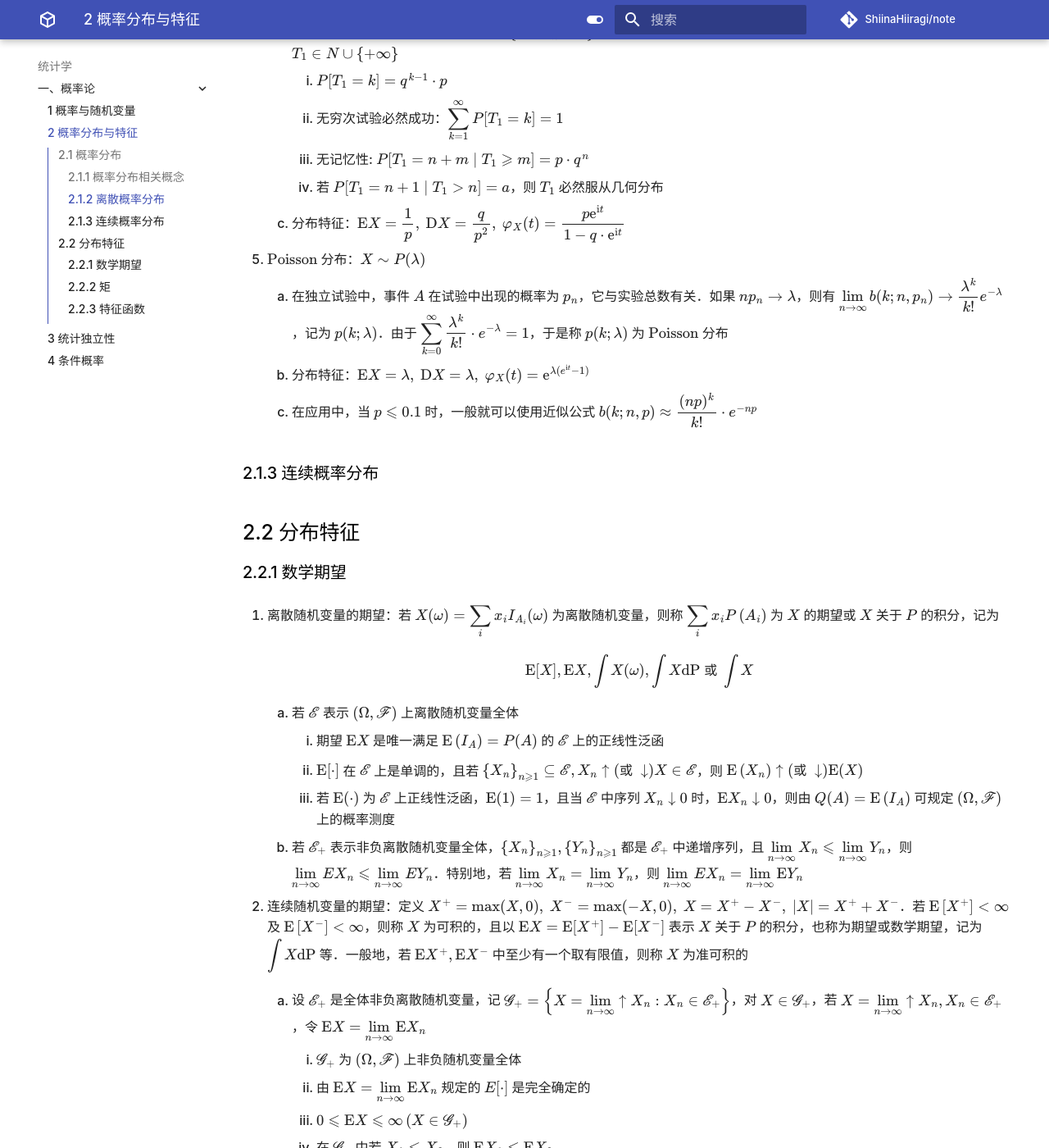
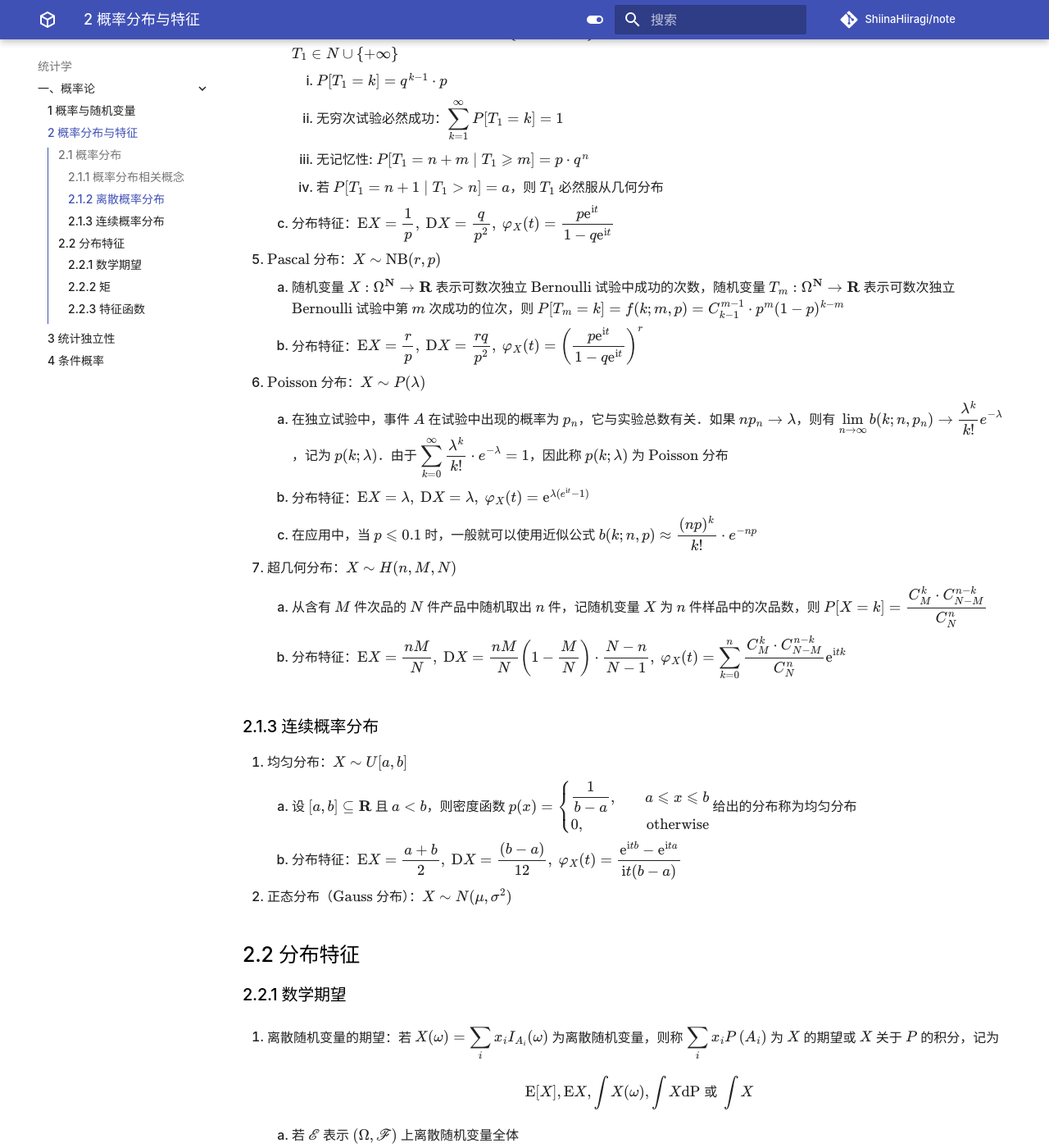
Before and after one commit to ShiinaHiiragi/note, an MkDocs documentation site: the page built from docs/stat/prob/dist.md, in a window 1280 px wide and 1400 px high, scrolled down 2275 px. Shown: the whole window at 82% size. Built offline with MkDocs 1.6.1 and Material for MkDocs 9.7.7, drawn with Linux system fonts in a browser that asks for light colours; comment, search, counter and statistics services are not loaded; some of the changed text lies outside the part shown.

Commit message:
before gauss

```diff
--- a/docs/stat/prob/dist.md
+++ b/docs/stat/prob/dist.md
@@ -38,30 +38,40 @@
 1. 退化分布
     1. $P[X=c]=1$
     2. 分布特征：$\mathrm{E}X=c, \ \mathrm{D}X=0, \ \varphi_X(t) = \mathrm{e}^{\mathrm{i}ct}$
-2. $\text{Bernoulli}$ 分布（两点分布）
+2. 两点分布（$\text{Bernoulli}$ 分布）：$X \sim B(1, p)$
     1. $\mathrm{Bernoulli}$ 试验：设 $\Omega=\{0,1\}, \mathscr{F}=\mathcal{P}(\Omega)$，且 $P(\{1\})=p, P(\{0\})=q=1-p$
     2. 随机变量 $X: \Omega \to \mathbf R$ 表示 $\mathrm{Bernoulli}$ 试验中成功的次数，则 $P[X=1]=p, \ P[X=0]=q$
     3. 分布特征：$\mathrm{E}X=p, \ \mathrm{D}X=pq, \ \varphi_X(t) = p\mathrm{e}^{\mathrm{i}t}+q$
 3. 二项分布：$X \sim B(n, p)$
-    1. $n$ 重独立 $\mathrm{Bernoulli}$ 试验：设 $\Omega^n=\{0, 1\}^{n}, \mathscr{F}=\mathcal{P}(\Omega)$，且 $P(\{(a_1,\cdots,a_n)\})={\displaystyle \prod_{i=1}^n P(\{a_i\})}$
+    1. $n$ 重独立 $\mathrm{Bernoulli}$ 试验：设 $\Omega^n=\{0, 1\}^{n}, \mathscr{F}=\mathcal{P}(\Omega^{n})$，且 $P(\{(a_1,\cdots,a_n)\})={\displaystyle \prod_{i=1}^n P(\{a_i\})}$
     2. 随机变量 $X: \Omega^{n} \to \mathbf R$ 表示 $n$ 次独立 $\mathrm{Bernoulli}$ 试验中成功的次数，则 $P[X=k]=b(k;n,p)=C_n^{k} p^k \cdot q^{n-k}$
         1. $b(k;n,p)=b(n-k;n,1-p)$
         2. 使 $b(k;n,p)$ 最大的 $k=\lfloor (n+1)\cdot p\rfloor$
     3. 分布特征：$\mathrm{E}X=np, \ \mathrm{D}X=npq, \ \varphi_X(t) = (p\mathrm{e}^{\mathrm{i}t}+q)^{n}$
-4. 几何分布
-    1. 可数重独立 $\mathrm{Bernoulli}$ 试验：设 $\Omega^{\mathbf N}=\{0, 1\}^{\mathbf N}, \mathscr{F}=\mathcal{P}(\Omega)$，且 $P(\{(a_1,a_2,\cdots,a_n)\}\times \Omega^\infty)={\displaystyle \prod_{i=1}^n P(a_i)}$
+4. 几何分布：$X \sim G(p)$
+    1. 可数重独立 $\mathrm{Bernoulli}$ 试验：设 $\Omega^{\mathbf N}=\{0, 1\}^{\mathbf N}, \mathscr{F}=\mathcal{P}(\Omega^{\mathbf N})$，且 $P(\{(a_1,a_2,\cdots,a_n)\}\times \Omega^\infty)={\displaystyle \prod_{i=1}^n P(a_i)}$
     2. 随机变量 $X: \Omega^{\mathbf N} \to \mathbf R$ 表示可数次独立 $\mathrm{Bernoulli}$ 试验中成功的次数，随机变量 $T_1: \Omega^{\mathbf N} \to \mathbf R$ 表示可数次独立 $\mathrm{Bernoulli}$ 试验中首次成功的位次 $\inf \{n: X_n = 1\}$．如果永远不成功，则记为 $T_1=\inf \varnothing=+\infty$，于是 $T_1\in N\cup \{+\infty\}$
         1. $P[T_1=k]=q^{k-1}\cdot p$
         2. 无穷次试验必然成功：${\displaystyle \sum_{k=1}^{\infty}P[T_1=k]=1}$
         3. 无记忆性: $P[T_1=n+m \mid T_1\geqslant m]=p\cdot q^n$
         4. 若 $P[T_1=n+1 \mid T_1>n]=a$，则 $T_1$ 必然服从几何分布
-    3. 分布特征：$\mathrm{E}X=\dfrac{1}{p}, \ \mathrm{D}X=\dfrac{q}{p^2}, \ \varphi_X(t) = \dfrac{p\mathrm{e}^{\mathrm{i}t}}{1-q\cdot \mathrm{e}^{\mathrm{i}t}}$
-5. $\text{Poisson}$ 分布：$X \sim P(\lambda)$
-    1. 在独立试验中，事件 $A$ 在试验中出现的概率为 $p_n$，它与实验总数有关．如果 $np_n\to \lambda$，则有 ${\displaystyle \lim_{n \to \infty} b(k;n,p_n)\to \dfrac{\lambda^k}{k!} e^{-\lambda}}$，记为 $p(k; \lambda)$．由于 ${\displaystyle \sum_{k=0}^\infty \dfrac{\lambda^k}{k!}\cdot e^{-\lambda}=1}$，于是称 $p(k;\lambda)$ 为 $\text{Poisson}$ 分布
+    3. 分布特征：$\mathrm{E}X=\dfrac{1}{p}, \ \mathrm{D}X=\dfrac{q}{p^2}, \ \varphi_X(t) = \dfrac{p\mathrm{e}^{\mathrm{i}t}}{1-q\mathrm{e}^{\mathrm{i}t}}$
+5. $\text{Pascal}$ 分布：$X \sim \operatorname{NB}(r, p)$
+    1. 随机变量 $X: \Omega^{\mathbf N} \to \mathbf R$ 表示可数次独立 $\mathrm{Bernoulli}$ 试验中成功的次数，随机变量 $T_m: \Omega^{\mathbf N} \to \mathbf R$ 表示可数次独立 $\mathrm{Bernoulli}$ 试验中第 $m$ 次成功的位次，则 $P[T_m=k]=f(k;m,p)=C_{k-1}^{m-1}\cdot p^m(1-p)^{k-m}$
+    2. 分布特征：$\mathrm{E}X=\dfrac{r}{p}, \ \mathrm{D}X=\dfrac{rq}{p^2}, \ \varphi_X(t) = \left(\dfrac{p\mathrm{e}^{\mathrm{i}t}}{1-q\mathrm{e}^{\mathrm{i}t}}\right)^{r}$
+6. $\text{Poisson}$ 分布：$X \sim P(\lambda)$
+    1. 在独立试验中，事件 $A$ 在试验中出现的概率为 $p_n$，它与实验总数有关．如果 $np_n\to \lambda$，则有 ${\displaystyle \lim_{n \to \infty} b(k;n,p_n)\to \dfrac{\lambda^k}{k!} e^{-\lambda}}$，记为 $p(k; \lambda)$．由于 ${\displaystyle \sum_{k=0}^\infty \dfrac{\lambda^k}{k!}\cdot e^{-\lambda}=1}$，因此称 $p(k;\lambda)$ 为 $\text{Poisson}$ 分布
     2. 分布特征：$\mathrm{E}X=\lambda, \ \mathrm{D}X=\lambda, \ \varphi_X(t)=\mathrm{e}^{\lambda(e^{\mathrm{i}t}-1)}$
     3. 在应用中，当 $p\leqslant 0.1$ 时，一般就可以使用近似公式 $b(k;n,p)\approx \dfrac{(np)^k}{k!}\cdot e^{-np}$
+7. 超几何分布：$X \sim H(n, M, N)$
+    1. 从含有 $M$ 件次品的 $N$ 件产品中随机取出 $n$ 件，记随机变量 $X$ 为 $n$ 件样品中的次品数，则 $P[X=k]=\dfrac{C_{M}^{k} \cdot C_{N-M}^{n-k}}{C_{N}^{n}}$
+    2. 分布特征：$\mathrm{E}X=\dfrac{nM}{N}, \ \mathrm{D}X=\dfrac{n M}{N}\left(1-\dfrac{M}{N}\right) \cdot \dfrac{N-n}{N-1}, \ \varphi_X(t)={\displaystyle \sum_{k=0}^{n} \dfrac{C_{M}^{k} \cdot C_{N-M}^{n-k}}{C_{N}^{n}} \mathrm{e}^{\mathrm{i}tk}}$
 
 ### 2.1.3 连续概率分布
+1. 均匀分布：$X \sim U[a, b]$
+    1. 设 $[a, b] \subseteq \mathbf R$ 且 $a < b$，则密度函数 $p(x)=\left\{\begin{aligned} & \dfrac{1}{b-a}, & a \leqslant x \leqslant b \\ & 0, & \text{otherwise} \end{aligned}\right.$ 给出的分布称为均匀分布
+    2. 分布特征：$\mathrm{E}X=\dfrac{a+b}{2}, \ \mathrm{D}X=\dfrac{(b-a)}{12}, \ \varphi_X(t)=\dfrac{\mathrm{e}^{\mathrm{i}tb} - \mathrm{e}^{\mathrm{i}ta}}{\mathrm{i}t(b-a)}$
+2. 正态分布（$\text{Gauss}$ 分布）：$X \sim N(\mu, \sigma^2)$
 
 ## 2.2 分布特征
 ### 2.2.1 数学期望
```
